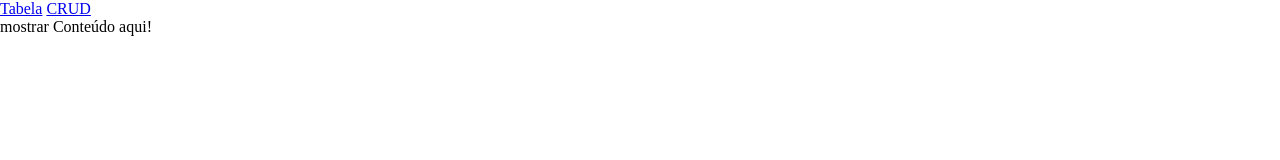
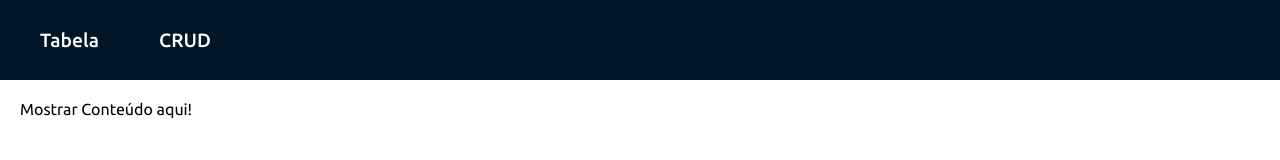
Before and after one commit to ThiagoGomes28/BFD-Header-site, a plain HTML site: page index.html in a window 1280 px wide. Drawn offline with Linux system fonts and the light colour scheme.

Commit message:
font and styles

```diff
--- a/assets/css/style.css
+++ b/assets/css/style.css
@@ -1,4 +1,38 @@
+
+@import url('https://fonts.googleapis.com/css2?family=Ubuntu:ital,wght@0,300;0,400;0,500;0,700;1,300;1,400;1,500;1,700&display=swap');
+
+
 * {
+    font-family: 'Ubuntu', Tahoma, Geneva, Verdana, sans-serif;
     padding: 0;
     margin: 0;
 }
+
+nav {
+    background-color: #011627;
+    height: 10vh;
+    display: flex;
+    flex-direction: row;
+    justify-content: left;
+    align-items: center;
+}
+
+#menu {
+    font-size: larger;
+    font-weight: 500;
+}
+
+a {
+    text-decoration: none;
+    color: #fdfffc;
+    padding: 20px;
+    margin-left: 20px;
+}
+
+a:hover {
+    background-color: #e71d36;
+}
+
+section {
+    margin: 20px;
+}
--- a/index.html
+++ b/index.html
@@ -15,9 +15,10 @@
         </nav>
     </header>
     <main>
-        <section>
-            <p>mostrar Conteúdo aqui!</p>
+        <section id="conteudo">
+            <p>Mostrar Conteúdo aqui!</p>
         </section>
     </main>
+    <script src="./assets/js/main.js" defer></script>
 </body>
 </html>
```
Also changed, not shown: assets/js/main.js (added).
